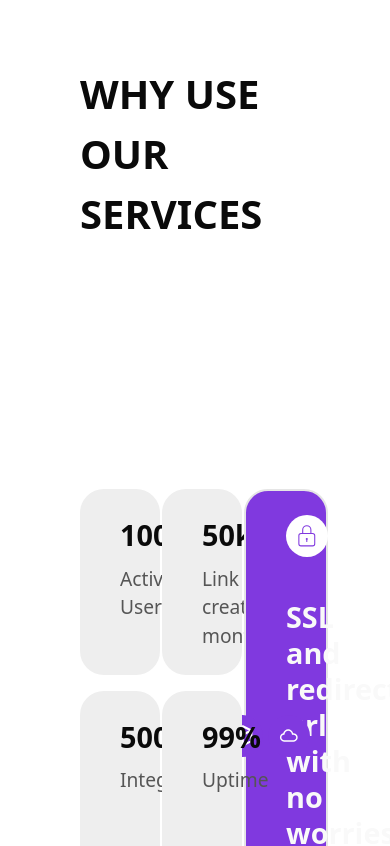
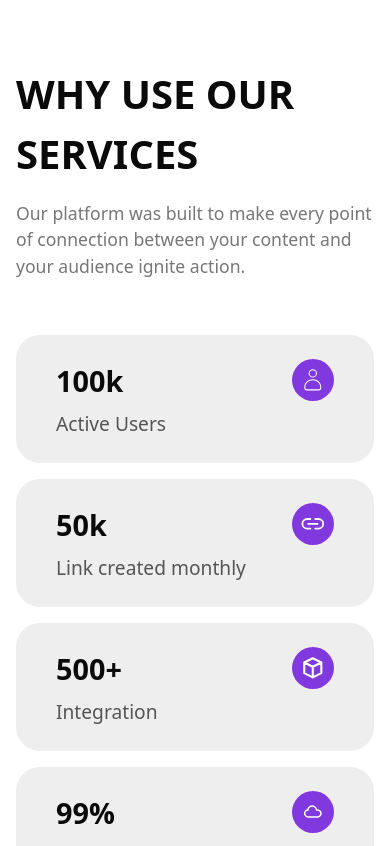
Before and after one commit to segunojo1/choppr-fe, a Next.js app: page / in a window 390 px wide. Shown: the top 846 px of the page. Built offline with nearby package versions, Linux system fonts and the light colour scheme.

Commit message:
mobile responsive

```diff
--- a/src/components/WhyUsSection.tsx
+++ b/src/components/WhyUsSection.tsx
@@ -8,18 +8,18 @@ import { JSX } from "react";
 
 export default function WhyUs() {
   return (
-    <section className="px-20 py-16">
-      <div className="flex justify-between mb-14">
+    <section className="px-4 md:px-20 py-16">
+      <div className="flex justify-between mb-14 flex-col md:flex-row gap-4">
         <h2 className="text-[2.5rem] font-bold basis-full uppercase">
           Why Use Our Services
         </h2>
-        <p className="pl-40 text-[1.1rem] text-[#777]">
+        <p className="md:pl-40 text-[1.1rem] text-[#777]">
           Our platform was built to make every point of connection between your
           content and your audience ignite action.
         </p>
       </div>
 
-      <div className="grid grid-cols-3 grid-rows-2 gap-4">
+      <div className="grid md:grid-cols-3 md:grid-rows-2 gap-4">
         <Stat data={["100k", "Active Users", <CiUser key="ci-user" />]} />
 
         <Stat
@@ -30,7 +30,7 @@ export default function WhyUs() {
           ]}
         />
 
-        <div className="row-span-2 border-2 bg-[#8039DF] flex flex-col justify-between py-6 px-10 rounded-3xl">
+        <div className="order-last md:order-none row-span-2 border-2 bg-[#8039DF] flex flex-col justify-between py-6 px-10 rounded-3xl">
           <i className="bg-[#fff] self-start text-[1.6rem] text-[#8039DF] rounded-full p-2">
             <CiLock />
           </i>
```
